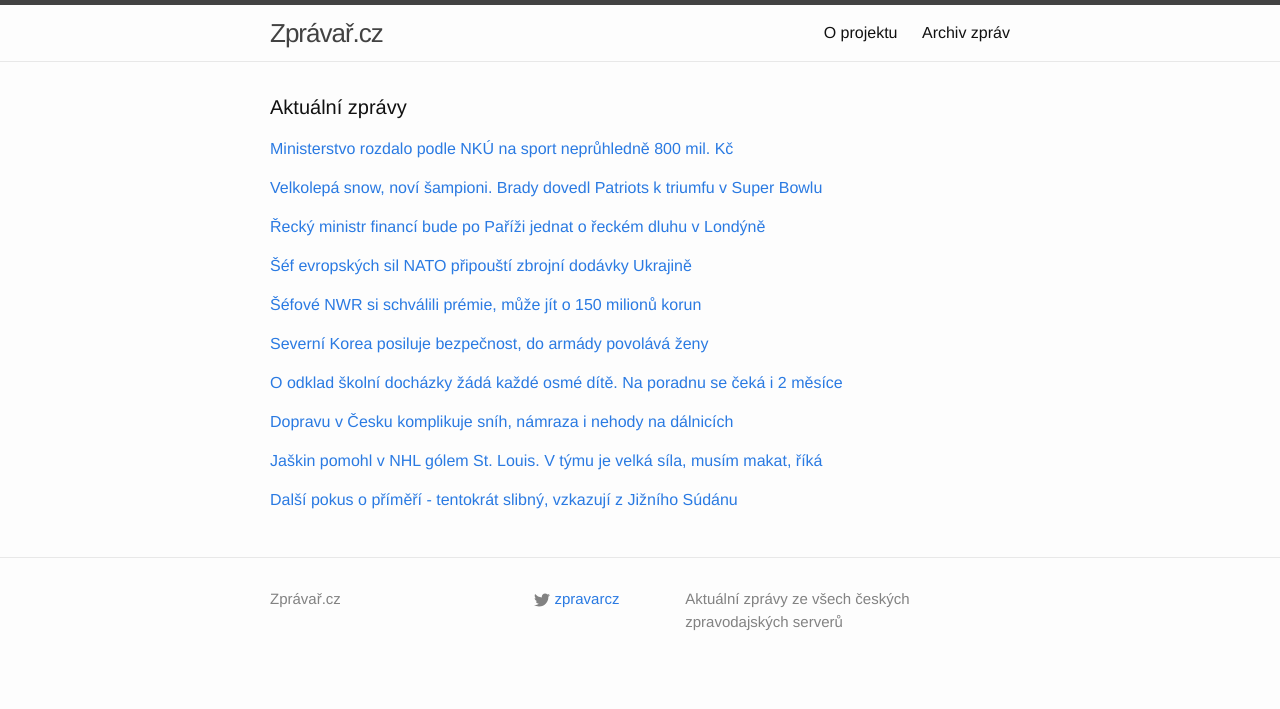
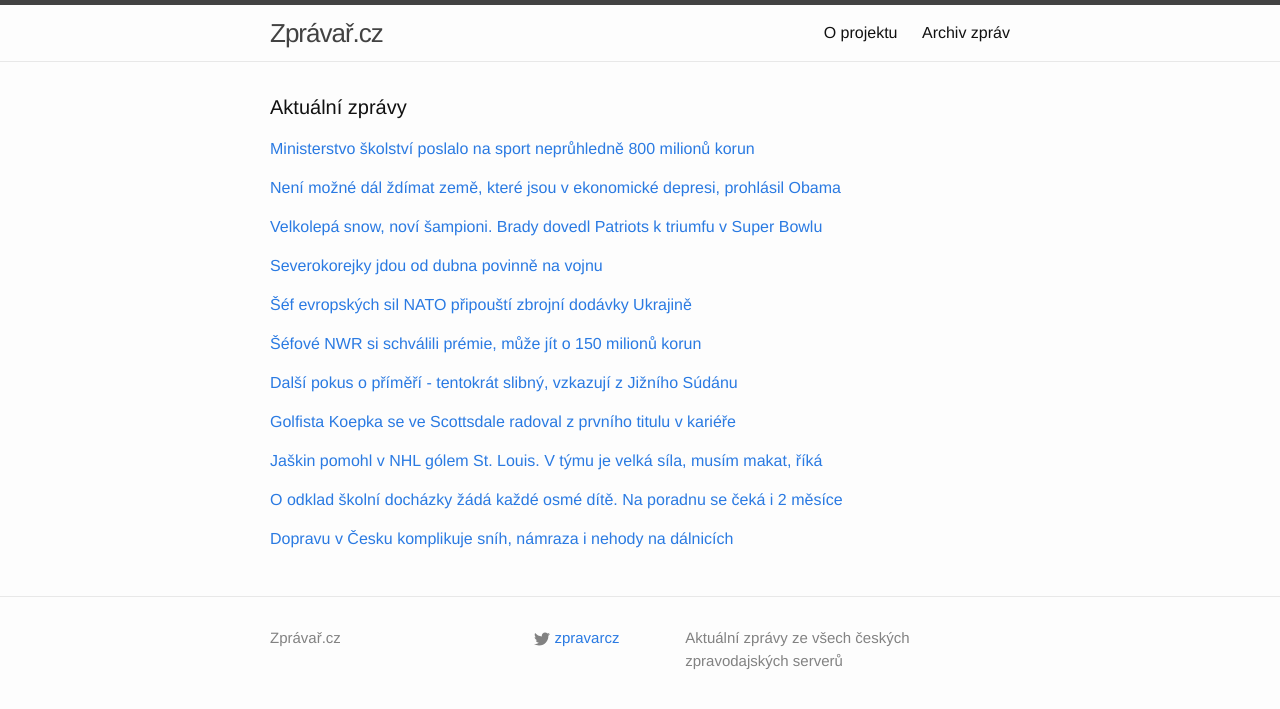
Before and after one commit to adliska/zpravar, a Jekyll site: the page built from index.html, in a window 1280 px wide. Shown: the top 709 px of the page. Built offline with Jekyll 4.4.1, drawn with Linux system fonts in a browser that asks for light colours; some of the changed lines change nothing that is shown.

Commit message:
zpravar news update

```diff
--- a/index.html
+++ b/index.html
@@ -5,9 +5,11 @@ layout: default
 <div class="home">
     <h1 class="page-heading">Aktuální zprávy</h1>
 
-<p><a href="javascript:;" onclick="toggle_visibility('zpravy0')">Ministerstvo rozdalo podle NKÚ na sport neprůhledně 800 mil. Kč</a></p>
+<p><a href="javascript:;" onclick="toggle_visibility('zpravy0')">Ministerstvo školství poslalo na sport neprůhledně 800 milionů korun</a></p>
 <div id="zpravy0" style="display:none">
 <ul>
+<li><a href=http://domaci.ihned.cz/c1-63470760-ministerstvo-skolstvi-poslalo-na-sport-nepruhledne-800-milionu-korun>Ministerstvo školství poslalo na sport neprůhledně 800 milionů korun - domaci.ihned.cz</a></li>
+<li><a href=http://domaci.ihned.cz/c1-63470760-ministerstvo-skolstvi-poslalo-na-sport-nepruhlednych-800-milionu-korun>Ministerstvo školství poslalo na sport "neprůhledných" 800 milionů korun - domaci.ihned.cz</a></li>
 <li><a href=http://www.financninoviny.cz/zpravodajstvi/zpravy/ministerstvo-rozdalo-podle-nku-na-sport-nepruhledne-800-mil-kc/1176275>Ministerstvo rozdalo podle NKÚ na sport neprůhledně 800 mil. Kč - www.financninoviny.cz</a></li>
 <li><a href=http://www.novinky.cz/domaci/360423-nku-ministerstvo-rozdalo-na-sport-nepruhledne-800-milionu.html>NKÚ: Ministerstvo rozdalo na sport neprůhledně 800 miliónů - www.novinky.cz</a></li>
 <li><a href=http://www.lidovky.cz/ministerstvo-rozdalo-podle-nku-na-sport-nepruhledne-800-mil-kc-pt9-/zpravy-domov.aspx?c=A150202_080949_ln_domov_mmu>Ministerstvo rozdalo podle NKÚ neprůhledně 800 milionů na podporu sportu  - www.lidovky.cz</a></li>
@@ -17,8 +19,18 @@ layout: default
 <li><a href=http://zpravy.idnes.cz/chyby-v-dotacich-ministerstva-skolstvi-na-sport-f6k-/domaci.aspx?c=A150202_072508_domaci_jj>Ministerstvo školství chybovalo v dotacích na sport, haprují stamiliony - zpravy.idnes.cz</a></li>
 <li><a href=http://sport.aktualne.cz/kontrolori-sli-po-dotacich-na-sport-a-nestacili-se-divit/r~56646314aa4211e49e4b0025900fea04/>Kontroloři šli po dotacích na sport. A nestačili se divit - sport.aktualne.cz</a></li>
 </ul>
-</div><p><a href="javascript:;" onclick="toggle_visibility('zpravy1')">Velkolepá snow, noví šampioni. Brady dovedl Patriots k triumfu v Super Bowlu</a></p>
+</div><p><a href="javascript:;" onclick="toggle_visibility('zpravy1')">Není možné dál ždímat země, které jsou v ekonomické depresi, prohlásil Obama</a></p>
 <div id="zpravy1" style="display:none">
+<ul>
+<li><a href=http://zahranicni.ihned.cz/c1-63471190-neni-mozne-dal-zdimat-zeme-ktere-jsou-v-ekonomicke-depresi-prohlasil-obama>Není možné dál ždímat země, které jsou v ekonomické depresi, prohlásil Obama - zahranicni.ihned.cz</a></li>
+<li><a href=http://www.rozhlas.cz/_zprava/recky-ministr-financi-bude-po-parizi-jednat-o-reckem-dluhu-v-londyne--1450460>Řecký ministr financí bude po Paříži jednat o řeckém dluhu v Londýně - www.rozhlas.cz</a></li>
+<li><a href=http://www.ceskenoviny.cz/zpravy/zpravy/varufakis-pokracuje-v-tazeni-kvuli-reckemu-dluhu-jedna-v-londyne/1176233>Varufakis pokračuje v tažení kvůli řeckému dluhu, jedná v Londýně - www.ceskenoviny.cz</a></li>
+<li><a href=http://www.novinky.cz/zahranicni/evropa/360419-recky-ministr-vyjednava-odlozeni-splatek-obama-ho-podporil.html>Řecký ministr vyjednává odložení splátek, Obama ho podpořil  - www.novinky.cz</a></li>
+<li><a href=http://www.ceskenoviny.cz/zpravy/zpravy/obama-pry-vyjadril-pochopeni-pro-nektere-pozadavky-recka/1176226>Obama prý vyjádřil pochopení pro některé požadavky Řecka - www.ceskenoviny.cz</a></li>
+<li><a href=http://zpravy.e15.cz/domaci/politika/francie-recko-by-si-melo-vyjednat-nove-dohody-s-veriteli-1158474>Francie: Řecko by si mělo vyjednat nové dohody s věřiteli - zpravy.e15.cz</a></li>
+</ul>
+</div><p><a href="javascript:;" onclick="toggle_visibility('zpravy2')">Velkolepá snow, noví šampioni. Brady dovedl Patriots k triumfu v Super Bowlu</a></p>
+<div id="zpravy2" style="display:none">
 <ul>
 <li><a href=http://www.denik.cz/ostatni_sport/velkolepa-snow-novi-sampioni-brady-dovedl-patriots-k-triumfu-v-super-bowlu-20150.html>Velkolepá snow, noví šampioni. Brady dovedl Patriots k triumfu v Super Bowlu - www.denik.cz</a></li>
 <li><a href=http://www.rozhlas.cz/_zprava/hvezdny-brady-dovedl-patrioty-ke-ctvrtemu-triumfu-v-super-bowlu--1450472>Hvězdný Brady dovedl Patrioty ke čtvrtému triumfu v Super Bowlu - www.rozhlas.cz</a></li>
@@ -27,17 +39,18 @@ layout: default
 <li><a href=http://www.tyden.cz/rubriky/sport/ostatni-sporty/patrioti-ovladli-super-bowl-seattle-ztratil-velky-naskok_332052.html>Patrioti ovládli Super Bowl! Seattle ztratil velký náskok - www.tyden.cz</a></li>
 <li><a href=http://www.tyden.cz/rubriky/sport/ostatni-sporty/patrioti-ovladli-super-bowl-seattle-ztratil-desetibodovy-naskok_332052.html>Patrioti ovládli Super Bowl! Seattle ztratil desetibodový náskok - www.tyden.cz</a></li>
 </ul>
-</div><p><a href="javascript:;" onclick="toggle_visibility('zpravy2')">Řecký ministr financí bude po Paříži jednat o řeckém dluhu v Londýně</a></p>
-<div id="zpravy2" style="display:none">
+</div><p><a href="javascript:;" onclick="toggle_visibility('zpravy3')">Severokorejky jdou od dubna povinně na vojnu</a></p>
+<div id="zpravy3" style="display:none">
 <ul>
-<li><a href=http://www.rozhlas.cz/_zprava/recky-ministr-financi-bude-po-parizi-jednat-o-reckem-dluhu-v-londyne--1450460>Řecký ministr financí bude po Paříži jednat o řeckém dluhu v Londýně - www.rozhlas.cz</a></li>
-<li><a href=http://www.ceskenoviny.cz/zpravy/zpravy/varufakis-pokracuje-v-tazeni-kvuli-reckemu-dluhu-jedna-v-londyne/1176233>Varufakis pokračuje v tažení kvůli řeckému dluhu, jedná v Londýně - www.ceskenoviny.cz</a></li>
-<li><a href=http://www.novinky.cz/zahranicni/evropa/360419-recky-ministr-vyjednava-odlozeni-splatek-obama-ho-podporil.html>Řecký ministr vyjednává odložení splátek, Obama ho podpořil  - www.novinky.cz</a></li>
-<li><a href=http://www.ceskenoviny.cz/zpravy/zpravy/obama-pry-vyjadril-pochopeni-pro-nektere-pozadavky-recka/1176226>Obama prý vyjádřil pochopení pro některé požadavky Řecka - www.ceskenoviny.cz</a></li>
-<li><a href=http://zpravy.e15.cz/domaci/politika/francie-recko-by-si-melo-vyjednat-nove-dohody-s-veriteli-1158474>Francie: Řecko by si mělo vyjednat nové dohody s věřiteli - zpravy.e15.cz</a></li>
+<li><a href=http://www.ceskatelevize.cz/ct24/svet/300306-severokorejky-jdou-od-dubna-povinne-na-vojnu/>Severokorejky jdou od dubna povinně na vojnu - www.ceskatelevize.cz</a></li>
+<li><a href=http://www.novinky.cz/zahranicni/svet/360424-severni-korea-posiluje-armadu-povinne-narukuji-zeny.html>Severní Korea posiluje armádu. Povinně narukují ženy - www.novinky.cz</a></li>
+<li><a href=http://zpravy.aktualne.cz/zahranici/severni-korea-posiluje-bezpecnost-do-armady-povolava-zeny/r~9bfac114aaad11e498be002590604f2e/>Severní Korea posiluje bezpečnost, do armády povolává ženy - zpravy.aktualne.cz</a></li>
+<li><a href=http://www.ceskenoviny.cz/zpravy/zpravy/severni-korea-zavedla-povinnou-vojenskou-sluzbu-pro-zeny/1176269>Severní Korea zavedla povinnou vojenskou službu pro ženy - www.ceskenoviny.cz</a></li>
+<li><a href=http://zahranicni.ihned.cz/asie-a-pacifik-cina/c1-63470960-vek-17-az-20-let-vyska-142-centimetru-kldr-povolala-do-armady-i-zeny>Věk 17 až 20 let, výška 142 centimetrů. KLDR povolala do armády i ženy - zahranicni.ihned.cz</a></li>
+<li><a href=http://zahranicni.ihned.cz/asie-a-pacifik-cina/c1-63470960-vek-17-az-20-let-vyska-142-centimetru-kldr-zavedla-vojenskou-sluzbu-pro-zeny>Věk 17 až 20 let, výška 142 centimetrů. KLDR zavedla vojenskou službu pro ženy - zahranicni.ihned.cz</a></li>
 </ul>
-</div><p><a href="javascript:;" onclick="toggle_visibility('zpravy3')">Šéf evropských sil NATO připouští zbrojní dodávky Ukrajině</a></p>
-<div id="zpravy3" style="display:none">
+</div><p><a href="javascript:;" onclick="toggle_visibility('zpravy4')">Šéf evropských sil NATO připouští zbrojní dodávky Ukrajině</a></p>
+<div id="zpravy4" style="display:none">
 <ul>
 <li><a href=http://www.ceskatelevize.cz/ct24/svet/300299-sef-evropskych-sil-nato-pripousti-zbrojni-dodavky-ukrajine/>Šéf evropských sil NATO připouští zbrojní dodávky Ukrajině - www.ceskatelevize.cz</a></li>
 <li><a href=http://www.novinky.cz/zahranicni/evropa/360420-chut-vyzbrojit-ukrajinu-utocnymi-zbranemi-ve-spojenych-statech-sili.html>Chuť vyzbrojit Ukrajinu útočnými zbraněmi ve Spojených státech sílí - www.novinky.cz</a></li>
@@ -45,35 +58,27 @@ layout: default
 <li><a href=http://www.novinky.cz/zahranicni/evropa/360420-americti-predstavitele-a-evropsky-velitel-nato-se-priklaneji-k-vyzbrojeni-ukrajiny.html>Američtí představitelé a evropský velitel NATO se přiklánějí k vyzbrojení Ukrajiny  - www.novinky.cz</a></li>
 <li><a href=http://www.ceskenoviny.cz/zpravy/zpravy/v-usa-pry-sili-vule-po-vyzbrojeni-sil-kyjeva-proti-separatistum/1176227>V USA prý sílí vůle po vyzbrojení sil Kyjeva proti separatistům - www.ceskenoviny.cz</a></li>
 </ul>
-</div><p><a href="javascript:;" onclick="toggle_visibility('zpravy4')">Šéfové NWR si schválili prémie, může jít o 150 milionů korun</a></p>
-<div id="zpravy4" style="display:none">
+</div><p><a href="javascript:;" onclick="toggle_visibility('zpravy5')">Šéfové NWR si schválili prémie, může jít o 150 milionů korun</a></p>
+<div id="zpravy5" style="display:none">
 <ul>
 <li><a href=http://www.denik.cz/ekonomika/osm-sefu-nwr-si-schvalili-premie-muze-jit-o-150-milionu-korun-20150202.html>Šéfové NWR si schválili prémie, může jít o 150 milionů korun - www.denik.cz</a></li>
 <li><a href=http://ekonomika.idnes.cz/premie-pro-manazery-okd-0sj-/ekoakcie.aspx?c=A150202_070500_ekoakcie_jj>Manažeři ztrátové OKD si schválili štědré prémie, dostanou desítky milionů - ekonomika.idnes.cz</a></li>
 <li><a href=http://www.financninoviny.cz/zpravodajstvi/zpravy/e15-sefove-nwr-si-schvalili-premie-muze-jit-o-150-mil-8-lidem/1176234>E15: Šéfové NWR si schválili prémie, může jít o 150 mil. 8 lidem - www.financninoviny.cz</a></li>
 <li><a href=http://zpravy.e15.cz/byznys/prumysl-a-energetika/manazeri-ztratove-nwr-si-schvalili-tucne-premie-1158514>Manažeři ztrátové NWR si schválili tučné prémie - zpravy.e15.cz</a></li>
 </ul>
-</div><p><a href="javascript:;" onclick="toggle_visibility('zpravy5')">Severní Korea posiluje bezpečnost, do armády povolává ženy</a></p>
-<div id="zpravy5" style="display:none">
-<ul>
-<li><a href=http://zpravy.aktualne.cz/zahranici/severni-korea-posiluje-bezpecnost-do-armady-povolava-zeny/r~9bfac114aaad11e498be002590604f2e/>Severní Korea posiluje bezpečnost, do armády povolává ženy - zpravy.aktualne.cz</a></li>
-<li><a href=http://www.ceskenoviny.cz/zpravy/zpravy/severni-korea-zavedla-povinnou-vojenskou-sluzbu-pro-zeny/1176269>Severní Korea zavedla povinnou vojenskou službu pro ženy - www.ceskenoviny.cz</a></li>
-<li><a href=http://zahranicni.ihned.cz/asie-a-pacifik-cina/c1-63470960-vek-17-az-20-let-vyska-142-centimetru-kldr-povolala-do-armady-i-zeny>Věk 17 až 20 let, výška 142 centimetrů. KLDR povolala do armády i ženy - zahranicni.ihned.cz</a></li>
-<li><a href=http://zahranicni.ihned.cz/asie-a-pacifik-cina/c1-63470960-vek-17-az-20-let-vyska-142-centimetru-kldr-zavedla-vojenskou-sluzbu-pro-zeny>Věk 17 až 20 let, výška 142 centimetrů. KLDR zavedla vojenskou službu pro ženy - zahranicni.ihned.cz</a></li>
-</ul>
-</div><p><a href="javascript:;" onclick="toggle_visibility('zpravy6')">O odklad školní docházky žádá každé osmé dítě. Na poradnu se čeká i 2 měsíce</a></p>
+</div><p><a href="javascript:;" onclick="toggle_visibility('zpravy6')">Další pokus o příměří - tentokrát slibný, vzkazují z Jižního Súdánu</a></p>
 <div id="zpravy6" style="display:none">
 <ul>
-<li><a href=http://www.rozhlas.cz/_zprava/o-odklad-skolni-dochazky-zada-kazde-osme-dite-na-poradnu-se-ceka-i-2-mesice--1450450>O odklad školní docházky žádá každé osmé dítě. Na poradnu se čeká i 2 měsíce - www.rozhlas.cz</a></li>
-<li><a href=http://www.rozhlas.cz/_zprava/o-odklad-skolni-dochazky-zada-kazde-osme-dite-na-poradnu-se-ceka-i-dva-mesice--1450450>O odklad školní docházky žádá každé osmé dítě. Na poradnu se čeká i dva měsíce - www.rozhlas.cz</a></li>
-<li><a href=http://www.rozhlas.cz/_zprava/o-odklad-skolni-dochazky-zada-kazde-osme-dite-posudek-z-poradny-tva-i-dva-mesice--1450450>O odklad školní docházky žádá každé osmé dítě. Posudek z poradny tvá i dva měsíce - www.rozhlas.cz</a></li>
+<li><a href=http://www.ceskatelevize.cz/ct24/svet/300303-dalsi-pokus-o-primeri-tentokrat-slibny-vzkazuji-z-jizniho-sudanu/>Další pokus o příměří - tentokrát slibný, vzkazují z Jižního Súdánu - www.ceskatelevize.cz</a></li>
+<li><a href=http://zpravy.aktualne.cz/zahranici/nadeje-zneprateleni-lidri-jizniho-sudanu-uzavreli-primeri/r~9319407eaaa411e490f70025900fea04/>Naděje? Znepřátelení lídři Jižního Súdánu uzavřeli příměří - zpravy.aktualne.cz</a></li>
+<li><a href=http://www.ceskenoviny.cz/zpravy/zpravy/zneprateleni-predstavitele-jizniho-sudanu-uzavreli-nove-primeri/1176225>Znepřátelení představitelé Jižního Súdánu uzavřeli nové příměří - www.ceskenoviny.cz</a></li>
 </ul>
-</div><p><a href="javascript:;" onclick="toggle_visibility('zpravy7')">Dopravu v Česku komplikuje sníh, námraza i nehody na dálnicích</a></p>
+</div><p><a href="javascript:;" onclick="toggle_visibility('zpravy7')">Golfista Koepka se ve Scottsdale radoval z prvního titulu v kariéře</a></p>
 <div id="zpravy7" style="display:none">
 <ul>
-<li><a href=http://www.novinky.cz/domaci/360425-dopravu-v-cesku-komplikuje-snih-namraza-i-nehody-na-dalnicich.html>Dopravu v Česku komplikuje sníh, námraza i nehody na dálnicích - www.novinky.cz</a></li>
-<li><a href=http://www.ceskenoviny.cz/zpravy/zpravy/sjizdnost-silnici-misty-komplikuje-snezeni/1176258>Sjízdnost silnici místy komplikuje sněžení - www.ceskenoviny.cz</a></li>
-<li><a href=http://www.ceskenoviny.cz/zpravy/zpravy/silnice-druhe-a-treti-tridy-na-vsetinsku-pokryva-zledovately-snih/1176258>Sjízdnost silnici místy komplikuje sněžení - www.ceskenoviny.cz</a></li>
+<li><a href=http://sport.idnes.cz/golf-scottsdale-koepka-07p-/sport-golf.aspx?c=A150202_082818_sport-golf_rou>Golfista Koepka se ve Scottsdale radoval z prvního titulu v kariéře - sport.idnes.cz</a></li>
+<li><a href=http://sport.aktualne.cz/golfista-koepka-vyhral-prvni-titul-woods-zklamal/r~286c12b0aaae11e49f60002590604f2e/>Golfista Koepka vyhrál první titul, Woods zklamal - sport.aktualne.cz</a></li>
+<li><a href=http://www.sportovninoviny.cz/zpravy/golfista-koepka-vybojoval-ve-scottsdale-prvni-titul-v-kariere/1176278>Golfista Koepka vybojoval ve Scottsdale první titul v kariéře - www.sportovninoviny.cz</a></li>
 </ul>
 </div><p><a href="javascript:;" onclick="toggle_visibility('zpravy8')">Jaškin pomohl v NHL gólem St. Louis. V týmu je velká síla, musím makat, říká</a></p>
 <div id="zpravy8" style="display:none">
@@ -82,11 +87,18 @@ layout: default
 <li><a href=http://www.denik.cz/hokej/jaskin-nasmeroval-v-nhl-st-louis-k-vyhre-20150202.html>Jaškin nasměroval v NHL St. Louis k výhře - www.denik.cz</a></li>
 <li><a href=http://www.sportovninoviny.cz/zpravy/jaskin-nasmeroval-v-nhl-st-louis-k-vyhre/1176252>Jaškin nasměroval v NHL St. Louis k výhře - www.sportovninoviny.cz</a></li>
 </ul>
-</div><p><a href="javascript:;" onclick="toggle_visibility('zpravy9')">Další pokus o příměří - tentokrát slibný, vzkazují z Jižního Súdánu</a></p>
+</div><p><a href="javascript:;" onclick="toggle_visibility('zpravy9')">O odklad školní docházky žádá každé osmé dítě. Na poradnu se čeká i 2 měsíce</a></p>
 <div id="zpravy9" style="display:none">
 <ul>
-<li><a href=http://www.ceskatelevize.cz/ct24/svet/300303-dalsi-pokus-o-primeri-tentokrat-slibny-vzkazuji-z-jizniho-sudanu/>Další pokus o příměří - tentokrát slibný, vzkazují z Jižního Súdánu - www.ceskatelevize.cz</a></li>
-<li><a href=http://zpravy.aktualne.cz/zahranici/nadeje-zneprateleni-lidri-jizniho-sudanu-uzavreli-primeri/r~9319407eaaa411e490f70025900fea04/>Naděje? Znepřátelení lídři Jižního Súdánu uzavřeli příměří - zpravy.aktualne.cz</a></li>
-<li><a href=http://www.ceskenoviny.cz/zpravy/zpravy/zneprateleni-predstavitele-jizniho-sudanu-uzavreli-nove-primeri/1176225>Znepřátelení představitelé Jižního Súdánu uzavřeli nové příměří - www.ceskenoviny.cz</a></li>
+<li><a href=http://www.rozhlas.cz/_zprava/o-odklad-skolni-dochazky-zada-kazde-osme-dite-na-poradnu-se-ceka-i-2-mesice--1450450>O odklad školní docházky žádá každé osmé dítě. Na poradnu se čeká i 2 měsíce - www.rozhlas.cz</a></li>
+<li><a href=http://www.rozhlas.cz/_zprava/o-odklad-skolni-dochazky-zada-kazde-osme-dite-na-poradnu-se-ceka-i-dva-mesice--1450450>O odklad školní docházky žádá každé osmé dítě. Na poradnu se čeká i dva měsíce - www.rozhlas.cz</a></li>
+<li><a href=http://www.rozhlas.cz/_zprava/o-odklad-skolni-dochazky-zada-kazde-osme-dite-posudek-z-poradny-tva-i-dva-mesice--1450450>O odklad školní docházky žádá každé osmé dítě. Posudek z poradny tvá i dva měsíce - www.rozhlas.cz</a></li>
+</ul>
+</div><p><a href="javascript:;" onclick="toggle_visibility('zpravy10')">Dopravu v Česku komplikuje sníh, námraza i nehody na dálnicích</a></p>
+<div id="zpravy10" style="display:none">
+<ul>
+<li><a href=http://www.novinky.cz/domaci/360425-dopravu-v-cesku-komplikuje-snih-namraza-i-nehody-na-dalnicich.html>Dopravu v Česku komplikuje sníh, námraza i nehody na dálnicích - www.novinky.cz</a></li>
+<li><a href=http://www.ceskenoviny.cz/zpravy/zpravy/sjizdnost-silnici-misty-komplikuje-snezeni/1176258>Sjízdnost silnici místy komplikuje sněžení - www.ceskenoviny.cz</a></li>
+<li><a href=http://www.ceskenoviny.cz/zpravy/zpravy/silnice-druhe-a-treti-tridy-na-vsetinsku-pokryva-zledovately-snih/1176258>Sjízdnost silnici místy komplikuje sněžení - www.ceskenoviny.cz</a></li>
 </ul>
 </div></div>
```
